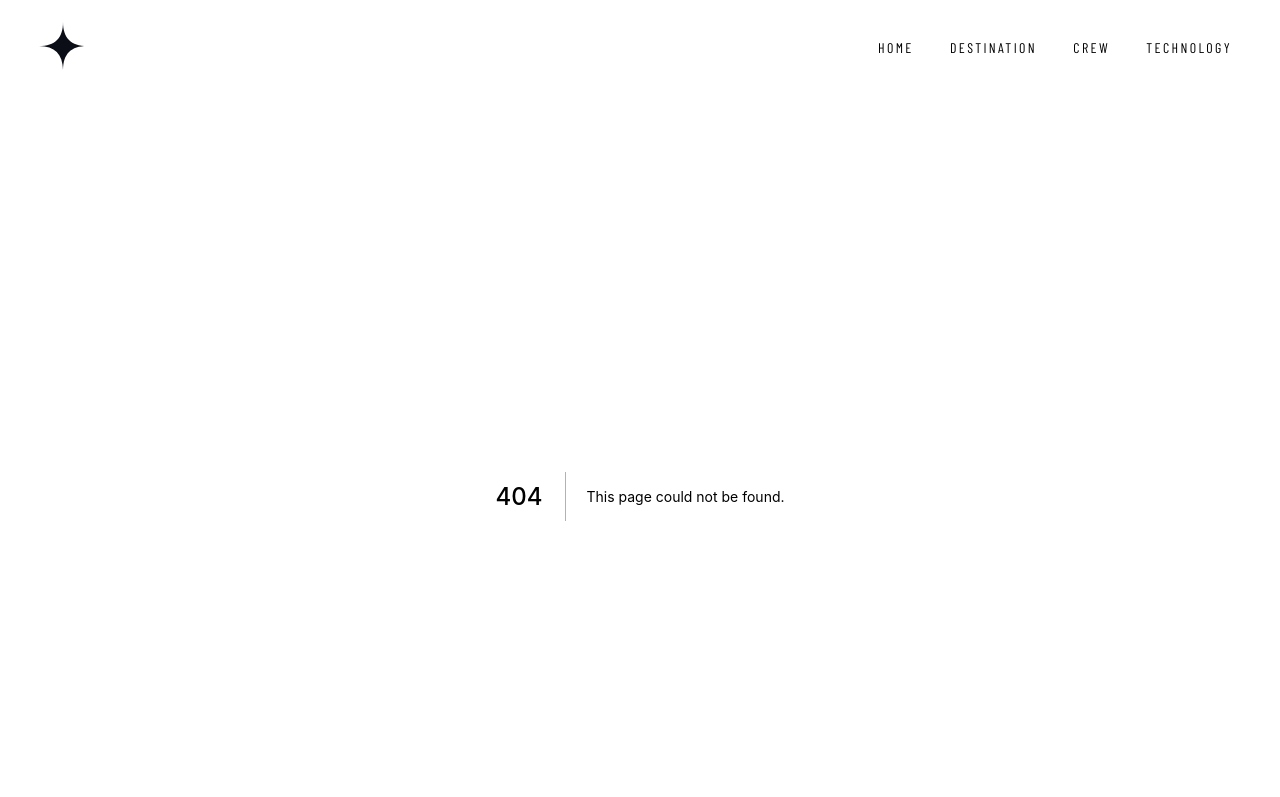
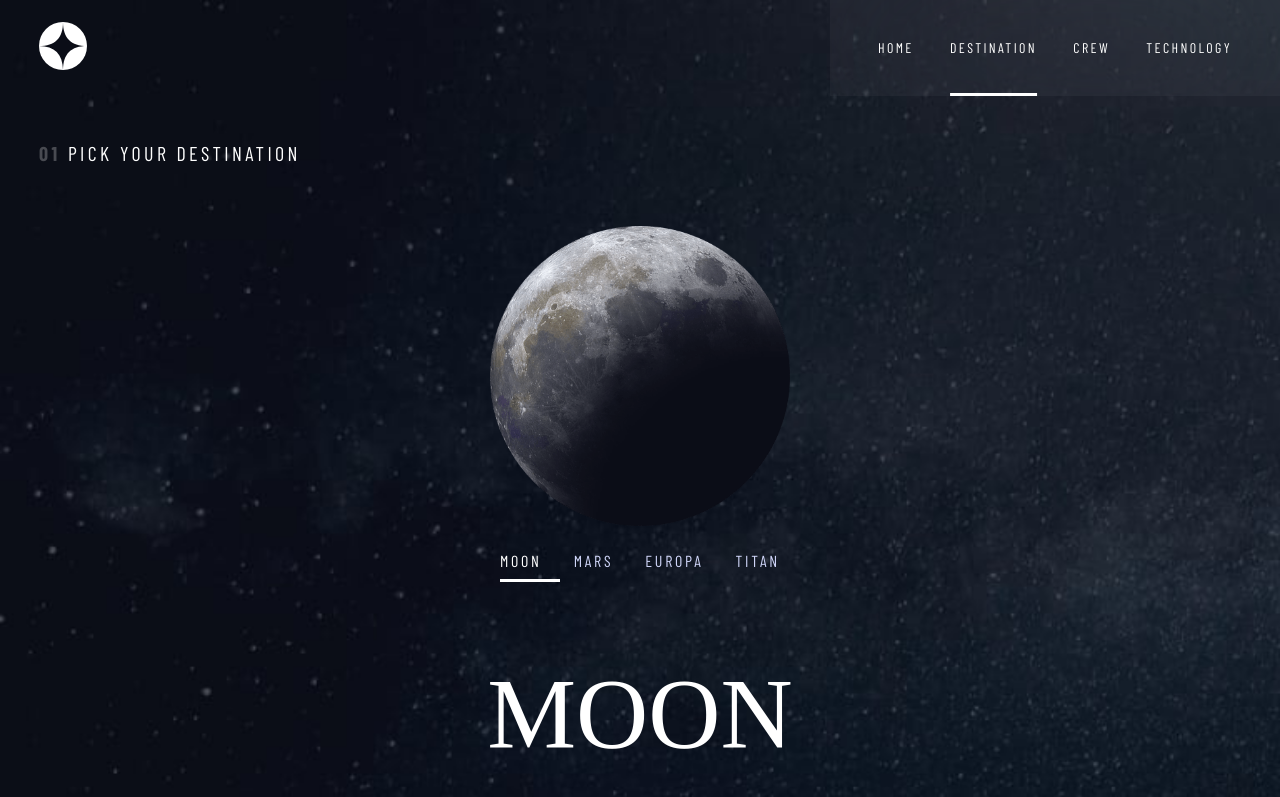
Before and after one commit to PhantomDev007/FM_Space-tourism-website, a Next.js app: page /destination in a window 1280 px wide. Before the commit this address had no page. Shown: the top 797 px of the page. Built offline with nearby package versions, Linux system fonts and the light colour scheme; a web font is replaced by a local one.

Commit message:
Feat: Create Destination page

```diff
--- /dev/null
+++ b/pages/destination/Destination.module.css
@@ -0,0 +1,74 @@
+.container {
+  margin-inline: 166px;
+  margin-bottom: 112px;
+}
+
+.header {
+  margin-top: 80px;
+  margin-bottom: 70px;
+}
+
+.index {
+  font-weight: 700;
+  opacity: 0.25;
+}
+
+.nav {
+  padding-left: calc(50% + 110px);
+  font-size: 16px;
+  letter-spacing: 2.7px;
+  font-family: 'Barlow Condensed';
+}
+
+.nav ul {
+  position: relative;
+  display: flex;
+  gap: 32px;
+  margin: 0;
+  padding: 0;
+  padding-bottom: 12px;
+  list-style: none;
+}
+
+.nav li {
+  position: relative;
+  display: inline;
+  color: var(--light-gray);
+  cursor: pointer;
+}
+
+.nav li:hover::before,
+.nav li:focus::before {
+  content: '';
+  position: absolute;
+  bottom: -12px;
+  left: 0;
+  display: block;
+  width: 100%;
+  height: 3px;
+  background-color: hsla(0, 0%, 100%, 0.5);
+}
+
+.nav li.active {
+  color: var(--white);
+}
+
+@media (max-width: 1439px) {
+  .container {
+    margin-inline: 39px;
+  }
+
+  .header {
+    margin-top: 45px;
+    margin-bottom: 30px;
+  }
+
+  .nav {
+    position: relative;
+    z-index: 20;
+    width: max-content;
+    margin-inline: auto;
+    padding-left: 0;
+    transform: translateY(356px);
+  }
+}
--- /dev/null
+++ b/pages/destination/index.tsx
@@ -0,0 +1,158 @@
+import { type MouseEventHandler, useEffect, useRef, useState } from 'react'
+import cn from 'classnames'
+import utilsStyles from '@/styles/utils.module.css'
+import styles from './Destination.module.css'
+import Background from '@/components/background'
+import DestinationCard from '@/components/destinationCard'
+import type { NextPageWithTitle } from '../_app'
+import data from '@/data/data.json'
+import { capitalize } from '@/utils/capitalize'
+import useActiveTabMark from '@/hooks/useActiveTabMark'
+
+type Destiny = 'moon' | 'mars' | 'europa' | 'titan'
+
+type DestinationStates = {
+  currentDestiny: Destiny
+}
+
+type DestinationData = {
+  name: string
+  images: {
+    png: string
+    webp: string
+  }
+  description: string
+  distance: string
+  travel: string
+}
+
+const destinies = ['moon', 'mars', 'europa', 'titan']
+
+const Destination: NextPageWithTitle = () => {
+  const destinyDataRef = useRef<DestinationData[]>(data.destinations)
+  const destinyDataIndexRef = useRef(0)
+  const [currentDestiny, setCurrentDestiny] =
+    useState<DestinationStates['currentDestiny']>('moon')
+
+  const { ActiveBar, updatePosition } = useActiveTabMark('horizontal')
+
+  function getDestinyData(
+    property: keyof DestinationData,
+    property2?: keyof DestinationData['images']
+  ) {
+    if (property === 'images') {
+      if (property2) {
+        return destinyDataRef.current[destinyDataIndexRef.current][property][
+          property2
+        ]
+      }
+      return 'No image defined'
+    }
+
+    return destinyDataRef.current[destinyDataIndexRef.current][property]
+  }
+
+  const handleClickTab: MouseEventHandler<HTMLLIElement> = ({
+    currentTarget,
+  }) => {
+    const tabName = currentTarget.dataset.tabName
+    if (!tabName) return
+
+    if (confirmDestinyType(tabName)) {
+      const newIndex = destinyDataRef.current.findIndex(
+        ({ name }) => name === capitalize(tabName)
+      )
+
+      destinyDataIndexRef.current = newIndex !== -1 ? newIndex : 0
+      setCurrentDestiny(tabName)
+    }
+  }
+
+  useEffect(() => {
+    updatePosition(currentDestiny, 'horizontal')
+  }, [currentDestiny])
+
+  return (
+    <>
+      <Background
+        src={{
+          desktop: 'assets/destination/background-destination-desktop.jpg',
+          tablet: 'assets/destination/background-destination-tablet.jpg',
+          mobile: 'assets/destination/background-destination-mobile.jpg',
+        }}
+      />
+      <div className={styles.container}>
+        <header
+          className={cn(
+            utilsStyles.heading5,
+            utilsStyles.uppercase,
+            styles.header
+          )}
+        >
+          <span className={styles.index}>01</span> Pick your destination
+        </header>
+        <nav className={cn(styles.nav, utilsStyles.uppercase)}>
+          <ul>
+            <li
+              className={currentDestiny === 'moon' ? styles.active : undefined}
+              data-tab-name='moon'
+              onClick={handleClickTab}
+            >
+              Moon
+            </li>
+            <li
+              className={currentDestiny === 'mars' ? styles.active : undefined}
+              data-tab-name='mars'
+              onClick={handleClickTab}
+            >
+              Mars
+            </li>
+            <li
+              className={
+                currentDestiny === 'europa' ? styles.active : undefined
+              }
+              data-tab-name='europa'
+              onClick={handleClickTab}
+            >
+              Europa
+            </li>
+            <li
+              className={currentDestiny === 'titan' ? styles.active : undefined}
+              data-tab-name='titan'
+              onClick={handleClickTab}
+            >
+              Titan
+            </li>
+            {ActiveBar}
+          </ul>
+        </nav>
+        <DestinationCard
+          destinyName={getDestinyData('name')}
+          description={getDestinyData('description')}
+          avgDistance={getDestinyData('distance')}
+          avgTime={getDestinyData('travel')}
+          imageAlt={getDestinyData('name')}
+          imageSrc={{
+            default: getDestinyData('images', 'png'),
+            sources: [
+              {
+                srcSet: getDestinyData('images', 'png'),
+                type: 'image/png',
+              },
+              {
+                srcSet: getDestinyData('images', 'webp'),
+                type: 'image/webp',
+              },
+            ],
+          }}
+        />
+      </div>
+    </>
+  )
+}
+
+function confirmDestinyType(destiny: string): destiny is Destiny {
+  return destinies.includes(destiny)
+}
+
+export default Destination
```
